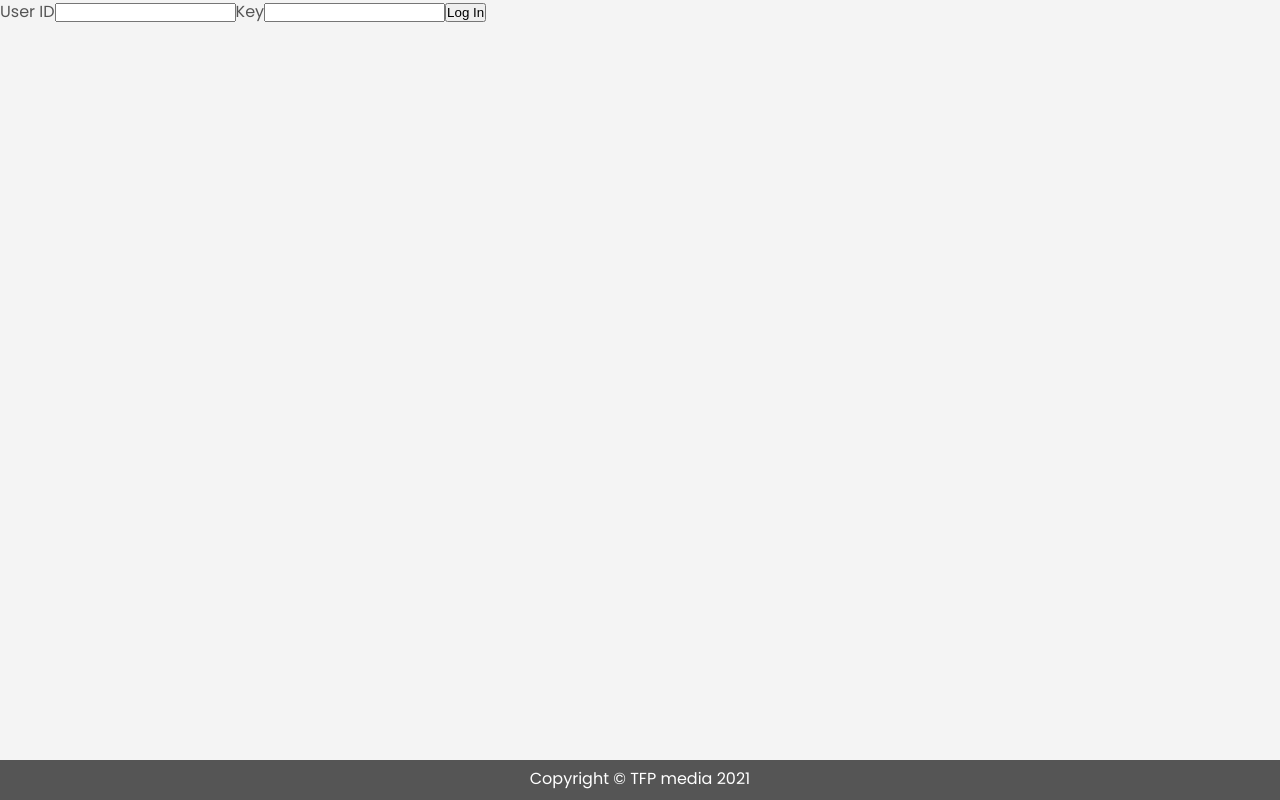
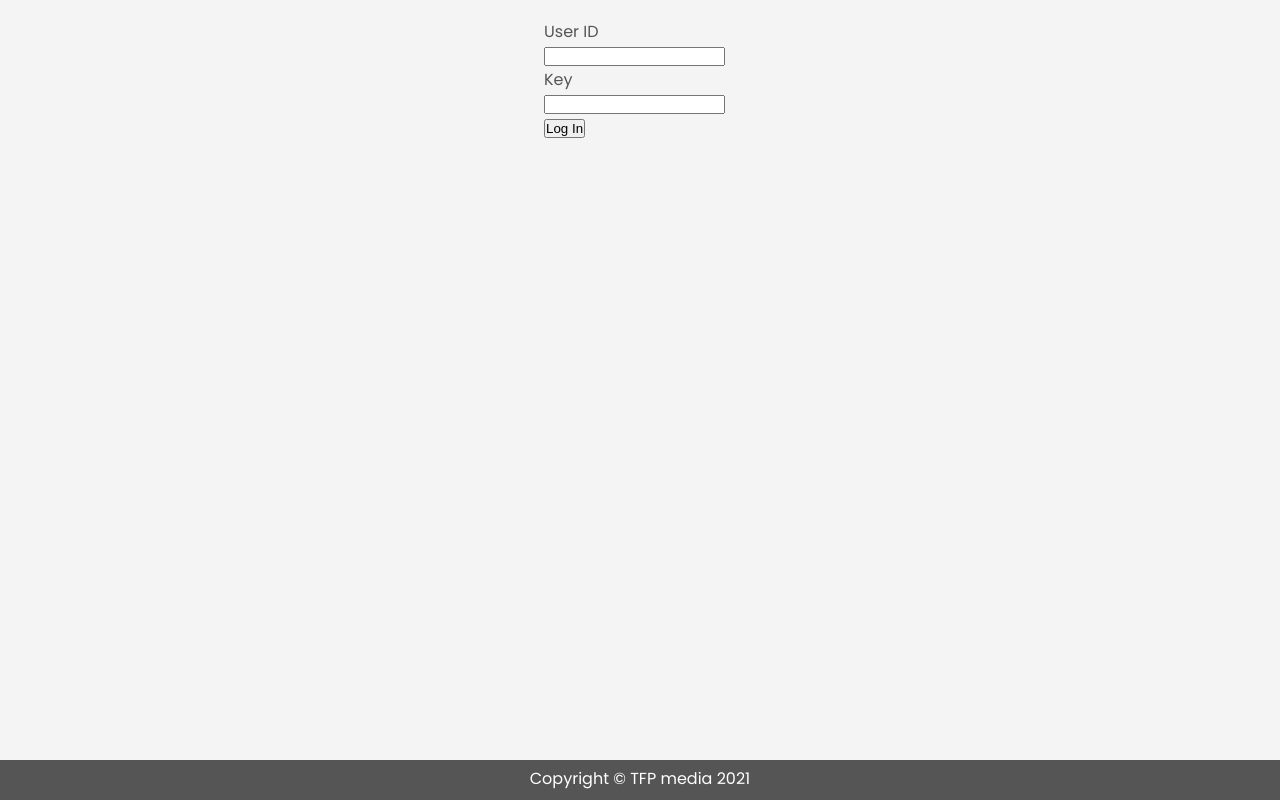
Before and after one commit to 20080/tfp-news, a React (Create React App) app: page /Login123 in a window 1280 px wide. Built offline with nearby package versions, Linux system fonts and the light colour scheme.

Commit message:
login from adjustments

```diff
--- a/src/components/LoginWithEmailAndPassword.js
+++ b/src/components/LoginWithEmailAndPassword.js
@@ -8,8 +8,11 @@ const LoginWithEmailAndPassword = ()=>{
         <div className={'formContainer'}>
             <form onSubmit={LoginForm} className={'interForm'} >
             <label>User ID</label>
+                <br/>
             <input type='text'/>
+                <br/>
                 <label>Key</label>
+                <br/>
                 <input type='password'/>
                 <button>Log In</button>
         </form>
--- a/src/index.css
+++ b/src/index.css
@@ -165,6 +165,14 @@ footer p{
     margin: 20px 30px 2.5rem 0;
   }
 }
+
+.formContainer {
+  margin: auto;
+  width: 15%;
+  padding: 20px;
+}
+
+
 @media (max-width: 510px) {
  .navbar{
    height: 50px;
```
